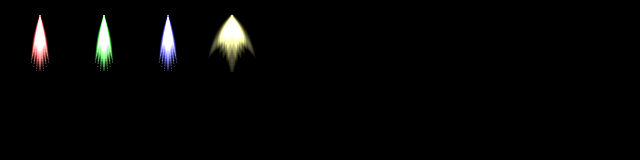
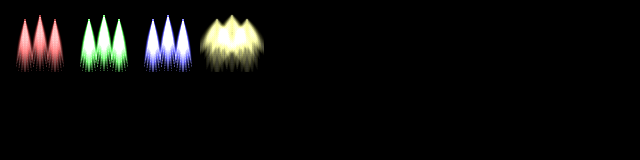
Before and after one commit to daishihmr/glshooter2, a plain HTML site: page assets/raw/shotbullet.html in a window 1280 px wide. Shown: the whole page, without its empty margins (0-640 px from the left). Drawn offline with Linux system fonts and the light colour scheme.

Commit message:
update shot image

```diff
--- a/assets/raw/shotbullet.html
+++ b/assets/raw/shotbullet.html
@@ -13,7 +13,7 @@ tm.main(function() {
         if (rad <= 0) return;
         canvas
             .setFillStyle(tm.graphics.RadialGradient(x,y,0,x,y,rad).addColorStopList([
-                {offset:0,color:"rgba(255,255,255,0.6)"},
+                {offset:0,color:"rgba(255,255,255,0.3)"},
                 {offset:1,color:"rgba(255,  0,  0,0.0)"},
             ]).toStyle())
             .fillRect(x-rad,y-rad,rad*2,rad*2);
@@ -40,8 +40,8 @@ tm.main(function() {
         if (rad <= 0) return;
         canvas
             .setFillStyle(tm.graphics.RadialGradient(x,y,0,x,y,rad*2).addColorStopList([
-                {offset:0.0,color:"rgba(255,255,255,0.1)"},
-                {offset:1.0,color:"rgba(255,255,  0,0.01)"},
+                {offset:0.0,color:"rgba(255,255,255,0.08)"},
+                {offset:1.0,color:"rgba(255,255,  0,0.0)"},
             ]).toStyle())
             .fillRect(x-rad,y-rad,rad*2,rad*2);
     };
@@ -52,7 +52,9 @@ tm.main(function() {
         var dir = Math.PI/2+dr;
         var r = 0;
         for (var i = 0; i < S; i++) {
+            df(x-15, y+4, r);
             df(x, y, r);
+            df(x+15, y+4, r);
             x += Math.cos(dir) * sr;
             y += Math.sin(dir) * sr;
             var j = i / S;
@@ -94,10 +96,10 @@ tm.main(function() {
 
     canvas.clear();
     d2(    0, 1.8, 16, dh);
-    d2(-0.10, 1.4, 20, dh);
-    d2( 0.10, 1.4, 20, dh);
-    d2(-0.20, 1.3, 20, dh);
-    d2( 0.20, 1.3, 20, dh);
+    d2(-0.10, 1.6, 20, dh);
+    d2( 0.10, 1.6, 20, dh);
+    d2(-0.20, 1.5, 20, dh);
+    d2( 0.20, 1.5, 20, dh);
     d2(-0.30, 1.2, 20, dh);
     d2( 0.30, 1.2, 20, dh);
     d2(-0.40, 1.1, 20, dh);
```
Also changed, not shown: assets/shotbullet.png.
